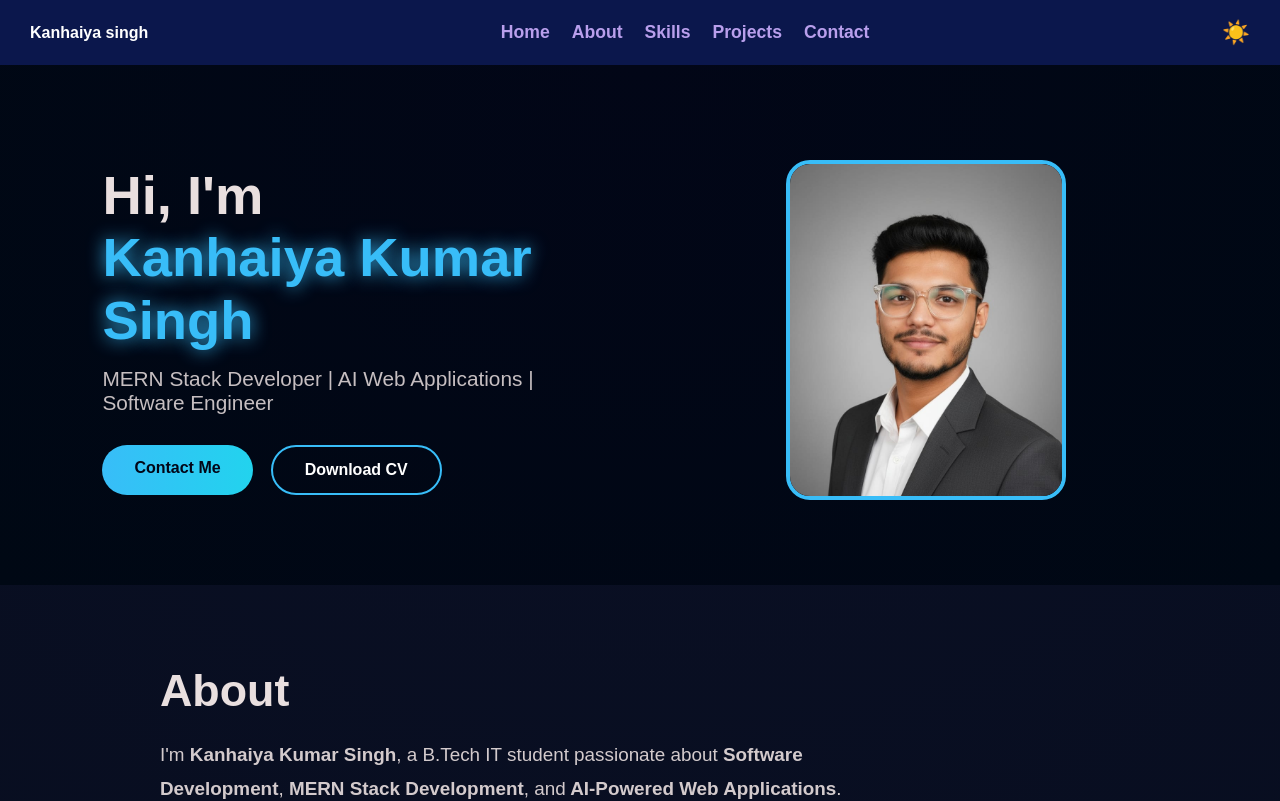
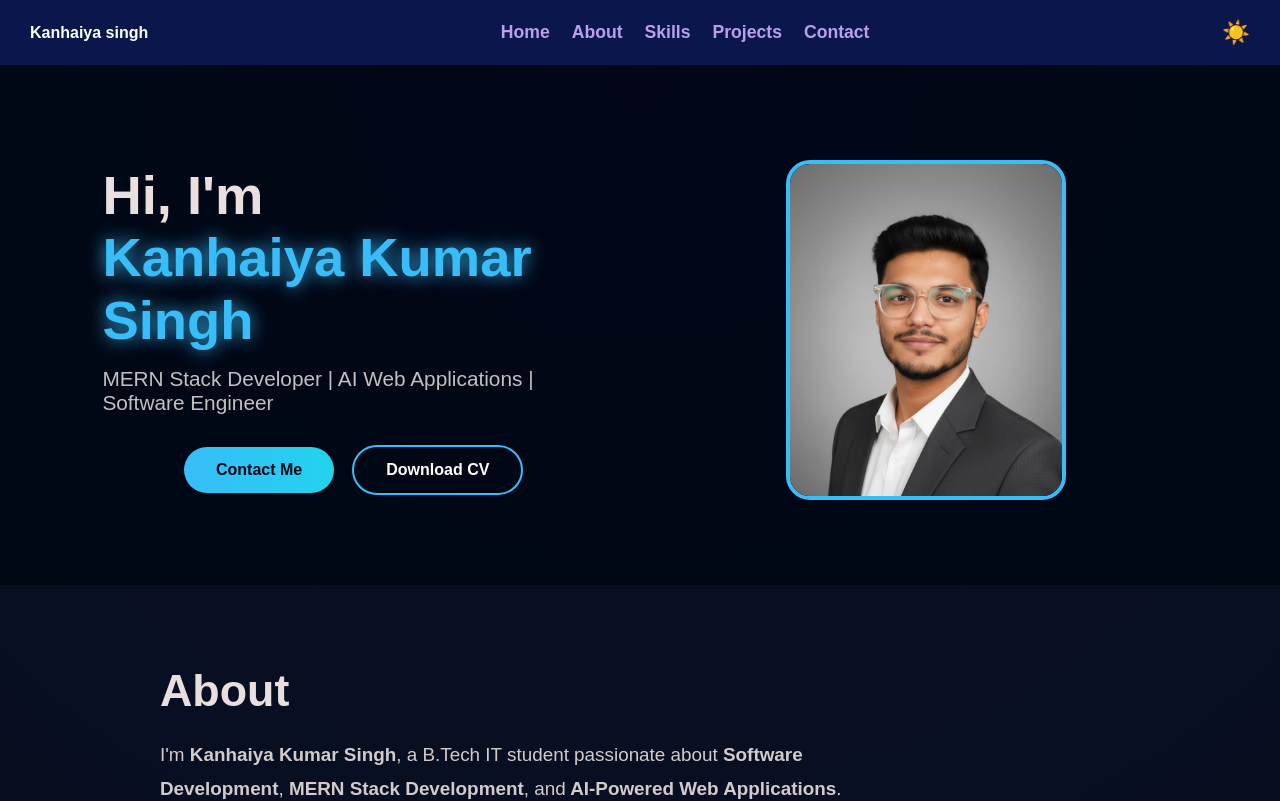
Before and after one commit to KANHAIYASINGH337/portfolio, a React (Create React App) app: page / in a window 1280 px wide. Shown: the top 801 px of the page. Built offline with nearby package versions, Linux system fonts and the light colour scheme.

Commit message:
fixed hero  button

```diff
--- a/src/App.css
+++ b/src/App.css
@@ -30,7 +30,13 @@ body{font-family:"Poppins",sans-serif}
 .subtitle{font-size:1.3rem;margin:15px 0 30px;opacity:.85}
 
 
-.hero-buttons{display:flex;gap:18px;justify-content:flex-start}
+.hero-buttons{
+  display:flex;
+  gap:18px;
+  justify-content:center;
+  flex-wrap:wrap;
+  align-items:center;
+}
 .hero-buttons a{
   padding:14px 32px;border-radius:30px;
   background:linear-gradient(90deg,#38bdf8,#22d3ee);
```
